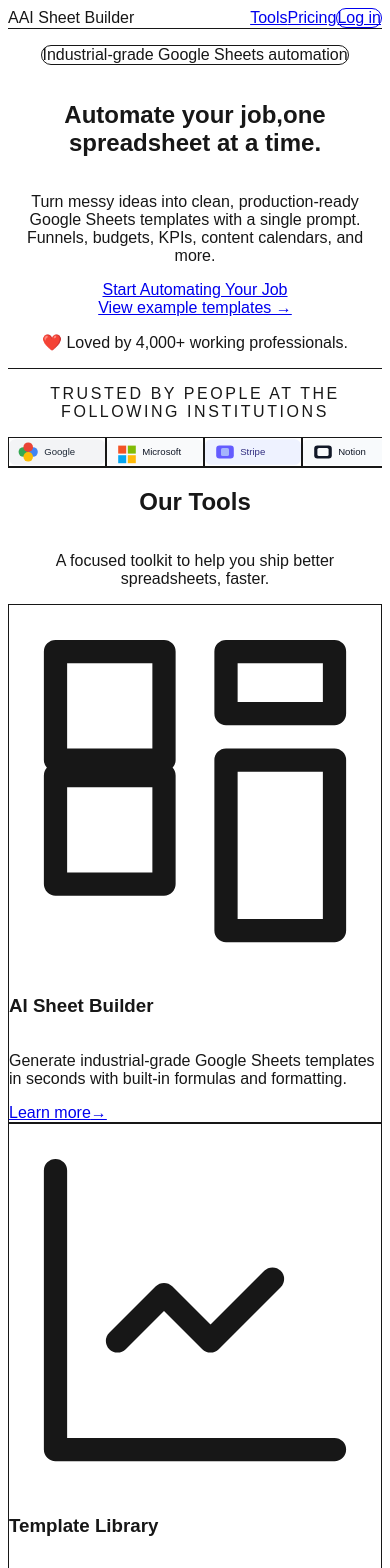
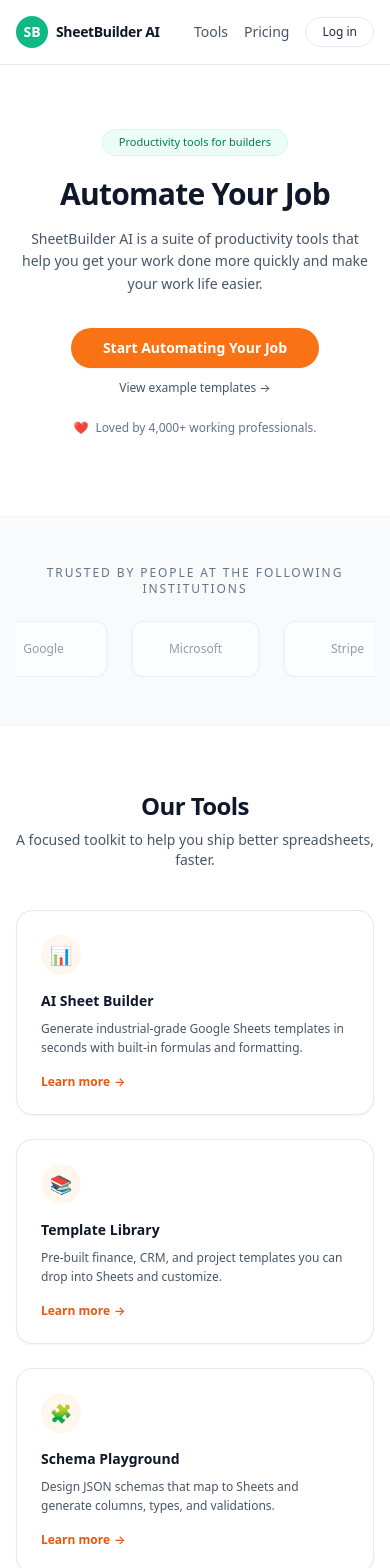
Before and after one commit to hoodpope47/sheetbuilder-landing, a Next.js app: page / in a window 390 px wide. Shown: the top 1568 px of the page. Built offline with nearby package versions, Linux system fonts and the light colour scheme.

Commit message:
UI rebuild: Tailwind fix, layout restored, homepage stable

```diff
--- a/package.json
+++ b/package.json
@@ -14,7 +14,6 @@
     "react-dom": "19.2.0"
   },
   "devDependencies": {
-    "@tailwindcss/postcss": "^4.1.17",
     "@types/node": "^20",
     "@types/react": "^19",
     "@types/react-dom": "^19",
@@ -23,7 +22,7 @@
     "eslint": "^9",
     "eslint-config-next": "16.0.5",
     "postcss": "^8.5.6",
-    "tailwindcss": "^4.1.17",
+    "tailwindcss": "^3.4.18",
     "typescript": "^5"
   }
 }
--- /dev/null
+++ b/postcss.config.js
@@ -0,0 +1,6 @@
+module.exports = {
+  plugins: {
+    tailwindcss: {},
+    autoprefixer: {},
+  },
+}
--- a/src/app/globals.css
+++ b/src/app/globals.css
@@ -1,28 +1,22 @@
+/* Tailwind must come FIRST */
 @tailwind base;
 @tailwind components;
 @tailwind utilities;
 
+/* Simple light theme */
 :root {
   --background: #ffffff;
-  --foreground: #171717;
+  --foreground: #0f172a; /* slate-900 */
 }
 
-@theme inline {
-  --color-background: var(--background);
-  --color-foreground: var(--foreground);
-  --font-sans: var(--font-geist-sans);
-  --font-mono: var(--font-geist-mono);
-}
-
-@media (prefers-color-scheme: dark) {
-  :root {
-    --background: #0a0a0a;
-    --foreground: #ededed;
-  }
+html,
+body {
+  height: 100%;
 }
 
 body {
-  background: var(--background);
+  background-color: var(--background);
   color: var(--foreground);
-  font-family: Arial, Helvetica, sans-serif;
+  font-family: system-ui, -apple-system, BlinkMacSystemFont, "SF Pro Text",
+    sans-serif;
 }
--- a/src/app/layout.tsx
+++ b/src/app/layout.tsx
@@ -1,10 +1,11 @@
 // src/app/layout.tsx
+import type { Metadata } from "next";
 import "./globals.css";
-import type { Metadata } from "next";
 
 export const metadata: Metadata = {
-  title: "AI Sheet Builder",
-  description: "Montee-style landing page for AI-powered Google Sheets tools.",
+  title: "Automate Your Job – AI Sheet Builder",
+  description:
+    "Industrial-grade Google Sheets templates and AI tools to automate repetitive work.",
 };
 
 export default function RootLayout({
@@ -14,7 +15,7 @@ export default function RootLayout({
 }) {
   return (
     <html lang="en">
-      <body className="bg-white text-slate-900 antialiased">
+      <body className="min-h-screen bg-white text-slate-900">
         {children}
       </body>
     </html>
--- a/src/app/page.tsx
+++ b/src/app/page.tsx
@@ -10,85 +10,35 @@ export const metadata: Metadata = {
 };
 
 const TRUSTED_LOGOS = [
-  { name: "Google", src: "/logos/google.svg" },
-  { name: "Microsoft", src: "/logos/microsoft.svg" },
-  { name: "Stripe", src: "/logos/stripe.svg" },
-  { name: "Notion", src: "/logos/notion.svg" },
-  { name: "Shopify", src: "/logos/shopify.svg" },
-  { name: "Airtable", src: "/logos/airtable.svg" },
+  { name: "Google" },
+  { name: "Microsoft" },
+  { name: "Stripe" },
+  { name: "Notion" },
+  { name: "Shopify" },
+  { name: "Airtable" },
 ];
 
 const TOOLS = [
   {
     slug: "ai-sheet-builder",
-    icon: (
-      <svg
-        xmlns="http://www.w3.org/2000/svg"
-        fill="none"
-        viewBox="0 0 24 24"
-        strokeWidth={1.5}
-        stroke="currentColor"
-        className="h-5 w-5"
-        aria-hidden
-      >
-        <path
-          strokeLinecap="round"
-          strokeLinejoin="round"
-          d="M3 3h7v7H3V3zM14 3h7v4h-7V3zM14 10h7v11h-7V10zM3 11h7v7H3v-7z"
-        />
-      </svg>
-    ),
-    name: "AI Sheet Builder",
+    label: "AI Sheet Builder",
     description:
       "Generate industrial-grade Google Sheets templates in seconds with built-in formulas and formatting.",
+    icon: "📊",
   },
   {
     slug: "template-library",
-    icon: (
-      <svg
-        xmlns="http://www.w3.org/2000/svg"
-        fill="none"
-        viewBox="0 0 24 24"
-        strokeWidth={1.5}
-        stroke="currentColor"
-        className="h-5 w-5"
-        aria-hidden
-      >
-        <path
-          strokeLinecap="round"
-          strokeLinejoin="round"
-          d="M3 3v18h18"
-        />
-        <path
-          strokeLinecap="round"
-          strokeLinejoin="round"
-          d="M7 14l3-3 3 3 4-4"
-        />
-      </svg>
-    ),
-    name: "Template Library",
+    label: "Template Library",
     description:
       "Pre-built finance, CRM, and project templates you can drop into Sheets and customize.",
+    icon: "📚",
   },
   {
     slug: "schema-playground",
-    icon: (
-      <svg
-        xmlns="http://www.w3.org/2000/svg"
-        viewBox="0 0 24 24"
-        fill="none"
-        stroke="currentColor"
-        strokeWidth={1.5}
-        className="h-5 w-5"
-        aria-hidden
-      >
-        <path strokeLinecap="round" strokeLinejoin="round" d="M12 8v8M8 12h8" />
-        <circle cx="12" cy="12" r="9" strokeLinecap="round" strokeLinejoin="round" />
-      </svg>
-    ),
-    name: "Schema Playground",
+    label: "Schema Playground",
     description:
       "Design JSON schemas that map to Sheets and generate columns, types, and validations.",
+    icon: "🧩",
   },
 ];
 
@@ -129,85 +79,96 @@ const PLANS = [
 ];
 
 export default function HomePage() {
+  const year = new Date().getFullYear();
+
   return (
     <main className="min-h-screen bg-white text-slate-900 flex flex-col">
-      {/* Top nav (simple) */}
-      <header className="w-full border-b border-slate-200">
+      {/* TOP NAV */}
+      <header className="sticky top-0 z-20 border-b border-slate-200 bg-white/80 backdrop-blur">
         <div className="mx-auto flex max-w-6xl items-center justify-between px-4 py-4">
           <div className="flex items-center gap-2">
-            <div className="flex h-8 w-8 items-center justify-center rounded-full bg-emerald-500 text-white font-bold">
-              A
+            <div className="flex h-8 w-8 items-center justify-center rounded-full bg-emerald-500 text-white text-sm font-bold">
+              SB
             </div>
             <span className="text-sm font-semibold tracking-tight">
-              AI Sheet Builder
+              SheetBuilder AI
             </span>
           </div>
-          <div className="flex items-center gap-4 text-sm">
+          <nav className="flex items-center gap-4 text-sm">
             <Link href="#tools" className="text-slate-600 hover:text-slate-900">
               Tools
             </Link>
-            <Link href="#pricing" className="text-slate-600 hover:text-slate-900">
+            <Link
+              href="#pricing"
+              className="text-slate-600 hover:text-slate-900"
+            >
               Pricing
             </Link>
             <Link
               href="/login"
-              className="rounded-full border border-slate-200 px-4 py-1.5 text-xs font-medium hover:bg-slate-50"
+              className="rounded-full border border-slate-200 px-4 py-1.5 text-xs font-medium text-slate-800 hover:bg-slate-50"
             >
               Log in
             </Link>
-          </div>
+          </nav>
         </div>
       </header>
 
       {/* HERO SECTION */}
-      <section className="border-b border-slate-100">
-        <div className="mx-auto flex max-w-3xl flex-col items-center px-4 pb-16 pt-20 text-center sm:pb-20 sm:pt-24">
-          <p className="mb-4 rounded-full border border-emerald-100 bg-emerald-50 px-4 py-1 text-xs font-medium text-emerald-700">
-            Industrial-grade Google Sheets automation
-          </p>
-          <h1 className="text-3xl font-semibold tracking-tight text-slate-900 sm:text-4xl md:text-5xl">
-            Automate your job,<br className="hidden sm:block" />
-            one spreadsheet at a time.
+      <section className="border-b border-slate-100 bg-white">
+        <div className="mx-auto flex max-w-3xl flex-col items-center px-4 pb-20 pt-16 text-center sm:pb-24 sm:pt-24">
+          <span className="mb-5 inline-flex items-center rounded-full border border-emerald-100 bg-emerald-50 px-4 py-1 text-[11px] font-medium text-emerald-700">
+            Productivity tools for builders
+          </span>
+
+          <h1 className="text-3xl font-semibold tracking-tight sm:text-4xl md:text-5xl">
+            Automate Your Job
           </h1>
-          <p className="mt-5 max-w-xl text-sm leading-relaxed text-slate-600 sm:text-base">
-            Turn messy ideas into clean, production-ready Google Sheets templates
-            with a single prompt. Funnels, budgets, KPIs, content calendars, and more.
+
+          <p className="mt-4 max-w-xl text-sm leading-relaxed text-slate-600 sm:text-base">
+            SheetBuilder AI is a suite of productivity tools that help you get
+            your work done more quickly and make your work life easier.
           </p>
 
           <div className="mt-8 flex flex-col items-center gap-3 sm:flex-row sm:justify-center">
             <Link
               href="/templates"
-              className="inline-flex items-center justify-center rounded-full bg-emerald-500 px-7 py-2.5 text-sm font-semibold text-white shadow-sm hover:bg-emerald-600 transition"
+              className="inline-flex items-center justify-center rounded-full bg-orange-500 px-8 py-2.5 text-sm font-semibold text-white shadow-sm transition hover:bg-orange-600"
             >
               Start Automating Your Job
             </Link>
-            <Link href="/templates" className="text-xs text-slate-500 hover:text-slate-700">
+            <Link
+              href="/templates"
+              className="text-xs text-slate-600 hover:text-slate-900"
+            >
               View example templates →
             </Link>
           </div>
 
           <p className="mt-6 text-xs text-slate-500">
-            <span className="mr-1">❤️</span> Loved by 4,000+ working professionals.
+            <span className="mr-1">❤️</span> Loved by 4,000+ working
+            professionals.
           </p>
         </div>
       </section>
 
-      {/* TRUST LOGOS SECTION */}
+      {/* TRUSTED BY */}
       <section className="border-b border-slate-100 bg-slate-50">
-        <div className="mx-auto max-w-4xl px-4 py-12">
+        <div className="mx-auto max-w-5xl px-4 py-12">
           <p className="text-center text-xs font-medium uppercase tracking-[0.16em] text-slate-500">
             Trusted by people at the following institutions
           </p>
 
-          <div className="mt-6">
-            <div className="group relative overflow-hidden max-w-4xl mx-auto">
-              <div className="flex animate-marquee group-hover:[animation-play-state:paused]">
+          {/* infinite marquee style row */}
+          <div className="mt-6 overflow-hidden">
+            <div className="group relative">
+              <div className="flex animate-[marquee_22s_linear_infinite] group-hover:[animation-play-state:paused]">
                 {[...TRUSTED_LOGOS, ...TRUSTED_LOGOS].map((logo, index) => (
                   <div
                     key={`${logo.name}-${index}`}
-                    className="flex items-center justify-center px-6 h-16 mx-2 rounded-xl bg-gray-50 border border-gray-100 shadow-sm flex-shrink-0"
+                    className="mx-3 flex h-14 w-32 flex-shrink-0 items-center justify-center rounded-xl border border-slate-200 bg-white/80 text-xs font-medium text-slate-500 shadow-sm opacity-70 hover:opacity-100"
                   >
-                    <Image src={logo.src} alt={logo.name} width={96} height={28} />
+                    {logo.name}
                   </div>
                 ))}
               </div>
@@ -216,55 +177,56 @@ export default function HomePage() {
         </div>
       </section>
 
-      {/* OUR TOOLS SECTION */}
-      <section id="tools" className="border-b border-slate-100">
-        <div className="mx-auto max-w-5xl px-4 py-16">
-          <div className="mb-8 flex flex-col gap-2 text-center">
+      {/* OUR TOOLS */}
+      <section id="tools" className="border-b border-slate-100 bg-white">
+        <div className="mx-auto max-w-6xl px-4 py-16">
+          <div className="mb-10 text-center">
             <h2 className="text-2xl font-semibold tracking-tight text-slate-900">
               Our Tools
             </h2>
-            <p className="text-sm text-slate-600">
+            <p className="mt-2 text-sm text-slate-600">
               A focused toolkit to help you ship better spreadsheets, faster.
             </p>
           </div>
 
           <div className="grid gap-6 md:grid-cols-3">
             {TOOLS.map((tool) => (
-              <div
-                key={tool.name}
-                className="flex flex-col rounded-2xl border border-slate-200 bg-white p-5 shadow-sm hover:shadow-md transition"
+              <article
+                key={tool.slug}
+                className="flex flex-col rounded-2xl border border-slate-200 bg-white p-6 shadow-sm transition hover:-translate-y-1 hover:shadow-md"
               >
-                <div className="mb-4 flex h-10 w-10 items-center justify-center rounded-full bg-emerald-50 text-emerald-600">
-                  {tool.icon}
+                <div className="mb-4 flex h-10 w-10 items-center justify-center rounded-full bg-orange-50 text-lg">
+                  <span aria-hidden>{tool.icon}</span>
                 </div>
                 <h3 className="text-sm font-semibold text-slate-900">
-                  {tool.name}
+                  {tool.label}
                 </h3>
                 <p className="mt-2 text-xs leading-relaxed text-slate-600">
                   {tool.description}
                 </p>
                 <Link
                   href={`/templates#${tool.slug}`}
-                  className="mt-4 inline-flex items-center gap-1 text-xs font-medium text-emerald-600 hover:text-emerald-700"
+                  className="mt-4 inline-flex items-center gap-1 text-xs font-semibold text-orange-600 hover:text-orange-700"
                 >
                   Learn more
                   <span aria-hidden>→</span>
                 </Link>
-              </div>
+              </article>
             ))}
           </div>
         </div>
       </section>
 
-      {/* PRICING SECTION */}
+      {/* PRICING */}
       <section id="pricing" className="bg-slate-50">
-        <div className="mx-auto max-w-5xl px-4 py-16">
+        <div className="mx-auto max-w-6xl px-4 py-16">
           <div className="mb-8 text-center">
             <h2 className="text-2xl font-semibold tracking-tight text-slate-900">
               Pricing
             </h2>
             <p className="mt-2 text-sm text-slate-600">
-              Start free, then upgrade only when automation actually saves you time.
+              Start free, then upgrade only when automation actually saves you
+              time.
             </p>
           </div>
 
@@ -274,7 +236,7 @@ export default function HomePage() {
                 key={plan.name}
                 className={`flex flex-col rounded-2xl border bg-white p-6 shadow-sm ${
                   plan.highlight
-                    ? "border-emerald-500 shadow-md"
+                    ? "border-orange-500 shadow-md"
                     : "border-slate-200"
                 }`}
               >
@@ -283,7 +245,7 @@ export default function HomePage() {
                     {plan.name}
                   </h3>
                   {plan.highlight && (
-                    <span className="rounded-full bg-emerald-100 px-2 py-0.5 text-[10px] font-medium text-emerald-700">
+                    <span className="rounded-full bg-orange-100 px-2 py-0.5 text-[10px] font-medium text-orange-700">
                       Most popular
                     </span>
                   )}
@@ -301,7 +263,7 @@ export default function HomePage() {
                 <ul className="mt-4 flex-1 space-y-2 text-xs text-slate-600">
                   {plan.features.map((feature) => (
                     <li key={feature} className="flex items-start gap-2">
-                      <span className="mt-[2px] h-3 w-3 flex-shrink-0 rounded-full bg-emerald-500/80" />
+                      <span className="mt-[3px] h-3 w-3 flex-shrink-0 rounded-full bg-emerald-500/80" />
                       <span>{feature}</span>
                     </li>
                   ))}
@@ -310,7 +272,7 @@ export default function HomePage() {
                 <button
                   className={`mt-6 w-full rounded-full px-4 py-2 text-xs font-semibold transition ${
                     plan.highlight
-                        ? "bg-emerald-500 text-white hover:bg-emerald-600"
+                      ? "bg-orange-500 text-white hover:bg-orange-600"
                       : "border border-slate-200 text-slate-800 hover:bg-slate-50"
                   }`}
                 >
@@ -322,19 +284,20 @@ export default function HomePage() {
         </div>
       </section>
 
+      {/* FOOTER */}
       <footer className="border-t border-slate-100 bg-white">
-        <div className="mx-auto flex max-w-5xl items-center justify-between px-4 py-6 text-[11px] text-slate-500">
-          <span>© {new Date().getFullYear()} AI Sheet Builder. All rights reserved.</span>
+        <div className="mx-auto flex max-w-6xl flex-col items-center justify-between gap-3 px-4 py-6 text-[11px] text-slate-500 sm:flex-row">
+          <span>© {year} SheetBuilder AI. All rights reserved.</span>
           <div className="flex gap-4">
             <Link
               href="/privacy"
-              className="text-sm text-gray-500 hover:text-gray-700"
+              className="text-xs text-slate-500 hover:text-slate-800"
             >
               Privacy Policy
             </Link>
             <Link
               href="/terms"
-              className="text-sm text-gray-500 hover:text-gray-700"
+              className="text-xs text-slate-500 hover:text-slate-800"
             >
               Terms of Service
             </Link>
--- a/src/app/privacy/page.tsx
+++ b/src/app/privacy/page.tsx
@@ -1,44 +1,41 @@
-export const metadata = {
-  title: "Privacy Policy | AI Sheet Builder",
-};
+import Link from "next/link";
 
 export default function PrivacyPage() {
   return (
-    <main className="max-w-3xl mx-auto py-12 px-4 space-y-6 text-gray-700">
-      <h1 className="text-3xl font-semibold text-gray-900">Privacy Policy</h1>
+    <main className="min-h-screen bg-white text-slate-900">
+      <div className="mx-auto max-w-3xl px-4 py-10">
+        <header className="mb-8 flex items-center justify-between">
+          <h1 className="text-2xl font-semibold tracking-tight">
+            Privacy Policy
+          </h1>
+          <Link
+            href="/"
+            className="text-xs text-slate-500 hover:text-slate-800"
+          >
+            ← Back to home
+          </Link>
+        </header>
 
-      <section className="space-y-2">
-        <h2 className="text-lg font-semibold text-gray-900">Information We Collect</h2>
-        <p className="text-sm leading-relaxed">
-          We collect basic account information, usage data, and voluntary feedback to improve your
-          experience. Any data you provide is handled with care and only used to deliver the
-          service.
+        <p className="text-sm text-slate-600 mb-4">
+          This is a placeholder privacy policy for AI Sheet Builder. Replace
+          this with your real legal copy once you&apos;re ready to go live.
         </p>
-      </section>
 
-      <section className="space-y-2">
-        <h2 className="text-lg font-semibold text-gray-900">How We Use Your Information</h2>
-        <p className="text-sm leading-relaxed">
-          We use your information to operate the product, personalize templates, and communicate
-          important updates. We do not sell your data to third parties.
-        </p>
-      </section>
-
-      <section className="space-y-2">
-        <h2 className="text-lg font-semibold text-gray-900">Data Storage &amp; Security</h2>
-        <p className="text-sm leading-relaxed">
-          Your data is stored with modern encryption and access controls. We regularly review our
-          security practices to safeguard your information against unauthorized access.
-        </p>
-      </section>
-
-      <section className="space-y-2">
-        <h2 className="text-lg font-semibold text-gray-900">Contact</h2>
-        <p className="text-sm leading-relaxed">
-          If you have questions about this policy, reach out at privacy@example.com and we will
-          respond promptly.
-        </p>
-      </section>
+        <div className="space-y-4 text-sm text-slate-700 leading-relaxed">
+          <p>
+            We use your data only to provide and improve our spreadsheet
+            automation tools. We do not sell your data to third parties.
+          </p>
+          <p>
+            Any Google Sheets or Google Drive access you grant is used solely to
+            create and update spreadsheets on your behalf.
+          </p>
+          <p>
+            You can request deletion of your account and associated data at any
+            time by contacting support.
+          </p>
+        </div>
+      </div>
     </main>
   );
 }
--- a/src/app/terms/page.tsx
+++ b/src/app/terms/page.tsx
@@ -1,43 +1,43 @@
-export const metadata = {
-  title: "Terms of Service | AI Sheet Builder",
-};
+import Link from "next/link";
 
 export default function TermsPage() {
   return (
-    <main className="max-w-3xl mx-auto py-12 px-4 space-y-6 text-gray-700">
-      <h1 className="text-3xl font-semibold text-gray-900">Terms of Service</h1>
+    <main className="min-h-screen bg-white text-slate-900">
+      <div className="mx-auto max-w-3xl px-4 py-10">
+        <header className="mb-8 flex items-center justify-between">
+          <h1 className="text-2xl font-semibold tracking-tight">
+            Terms of Service
+          </h1>
+          <Link
+            href="/"
+            className="text-xs text-slate-500 hover:text-slate-800"
+          >
+            ← Back to home
+          </Link>
+        </header>
 
-      <section className="space-y-2">
-        <h2 className="text-lg font-semibold text-gray-900">Acceptance of Terms</h2>
-        <p className="text-sm leading-relaxed">
-          By accessing or using the service, you agree to these terms. If you do not agree, please
-          discontinue use immediately.
+        <p className="text-sm text-slate-600 mb-4">
+          These are placeholder terms for AI Sheet Builder. Replace this with
+          your actual terms before launch.
         </p>
-      </section>
 
-      <section className="space-y-2">
-        <h2 className="text-lg font-semibold text-gray-900">Use of the Service</h2>
-        <p className="text-sm leading-relaxed">
-          You may use the platform to generate and manage spreadsheet templates for personal or
-          business use. You are responsible for maintaining the confidentiality of your account.
-        </p>
-      </section>
-
-      <section className="space-y-2">
-        <h2 className="text-lg font-semibold text-gray-900">Limitation of Liability</h2>
-        <p className="text-sm leading-relaxed">
-          The service is provided “as is” without warranties. We are not liable for any indirect,
-          incidental, or consequential damages arising from use of the product.
-        </p>
-      </section>
-
-      <section className="space-y-2">
-        <h2 className="text-lg font-semibold text-gray-900">Changes to These Terms</h2>
-        <p className="text-sm leading-relaxed">
-          We may update these terms periodically. Continued use of the service after updates
-          constitutes acceptance of the revised terms.
-        </p>
-      </section>
+        <div className="space-y-4 text-sm text-slate-700 leading-relaxed">
+          <p>
+            By using this service, you agree that the tool is provided on a
+            best-effort basis with no guarantee of fitness for a particular
+            purpose.
+          </p>
+          <p>
+            You are responsible for reviewing and validating all generated
+            spreadsheets before using them for financial, legal, or operational
+            decisions.
+          </p>
+          <p>
+            We may update these terms from time to time. Continued use of the
+            service after changes constitutes acceptance of the new terms.
+          </p>
+        </div>
+      </div>
     </main>
   );
 }
--- a/tailwind.config.js
+++ b/tailwind.config.js
@@ -1,16 +1,15 @@
 /** @type {import('tailwindcss').Config} */
 module.exports = {
   content: [
-    "./app/**/*.{js,ts,jsx,tsx,mdx}",
-    "./pages/**/*.{js,ts,jsx,tsx,mdx}",
-    "./components/**/*.{js,ts,jsx,tsx,mdx}",
-    "./src/**/*.{js,ts,jsx,tsx,mdx}",
+    "./src/pages/**/*.{js,ts,jsx,tsx,mdx}",
+    "./src/components/**/*.{js,ts,jsx,tsx,mdx}",
+    "./src/app/**/*.{js,ts,jsx,tsx,mdx}",
   ],
   theme: {
     extend: {
       keyframes: {
         marquee: {
-          "0%": { transform: "translateX(0%)" },
+          "0%": { transform: "translateX(0)" },
           "100%": { transform: "translateX(-50%)" },
         },
       },
```
Also changed, not shown: postcss.config.mjs (deleted, +0 -9 lines), 1 other file (tests, documents, lock files or other folders). Lines whose indentation alone changed are shown as unchanged.
